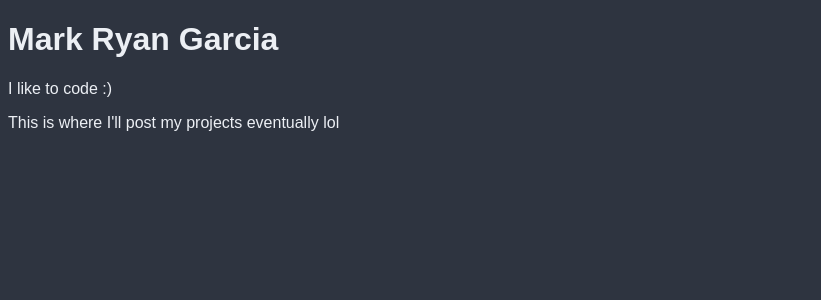
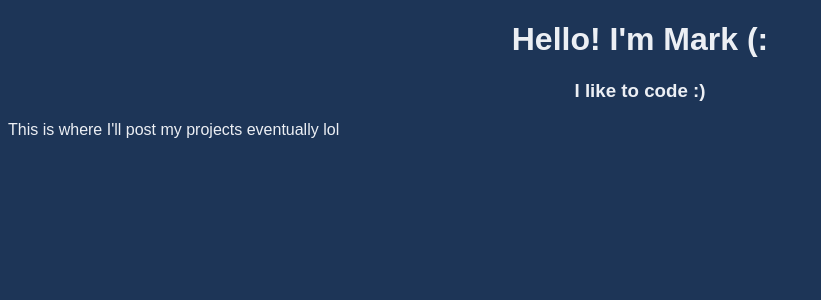
Before and after one commit to MarkRyanGarcia/Portfolio, a SvelteKit app: page / in a window 1280 px wide. Shown: the top 300 px of the page, without its empty margins (0-821 px from the left). Built offline with nearby package versions, Linux system fonts and the light colour scheme.

Commit message:
Added ColorPallete, begun configuration of navbar

```diff
--- a/src/routes/+page.svelte
+++ b/src/routes/+page.svelte
@@ -2,6 +2,6 @@
 
 </script>
 
-<h1>Mark Ryan Garcia</h1>
-<p>I like to code :)</p>
+<h1 align="center">Hello! I'm Mark (:</h1>
+<h3 align="center">I like to code :)</h3>
 This is where I'll post my projects eventually lol
--- a/static/global.css
+++ b/static/global.css
@@ -1,5 +1,17 @@
+
+/* #E63946  F1FAEE  A8DADC  457B9D  1D3557 */
+
+:root {
+    --color1:#E63946;
+    --color2:#F1FAEE;
+    --color3:#A8DADC;
+    --color4:#457B9D;
+    --color5:#1D3557;
+}
+
+
 body {
-    background-color: #2E3440;
+    background-color: var(--color5);
     color: #eceff4;
     font-family: 'Poppins', sans-serif;
 }
```
Also changed, not shown: src/lib/navbar.svelte (added, +22 -0 lines), src/lib/navbar.css (added), 2 other files (tests, documents, lock files or other folders).
